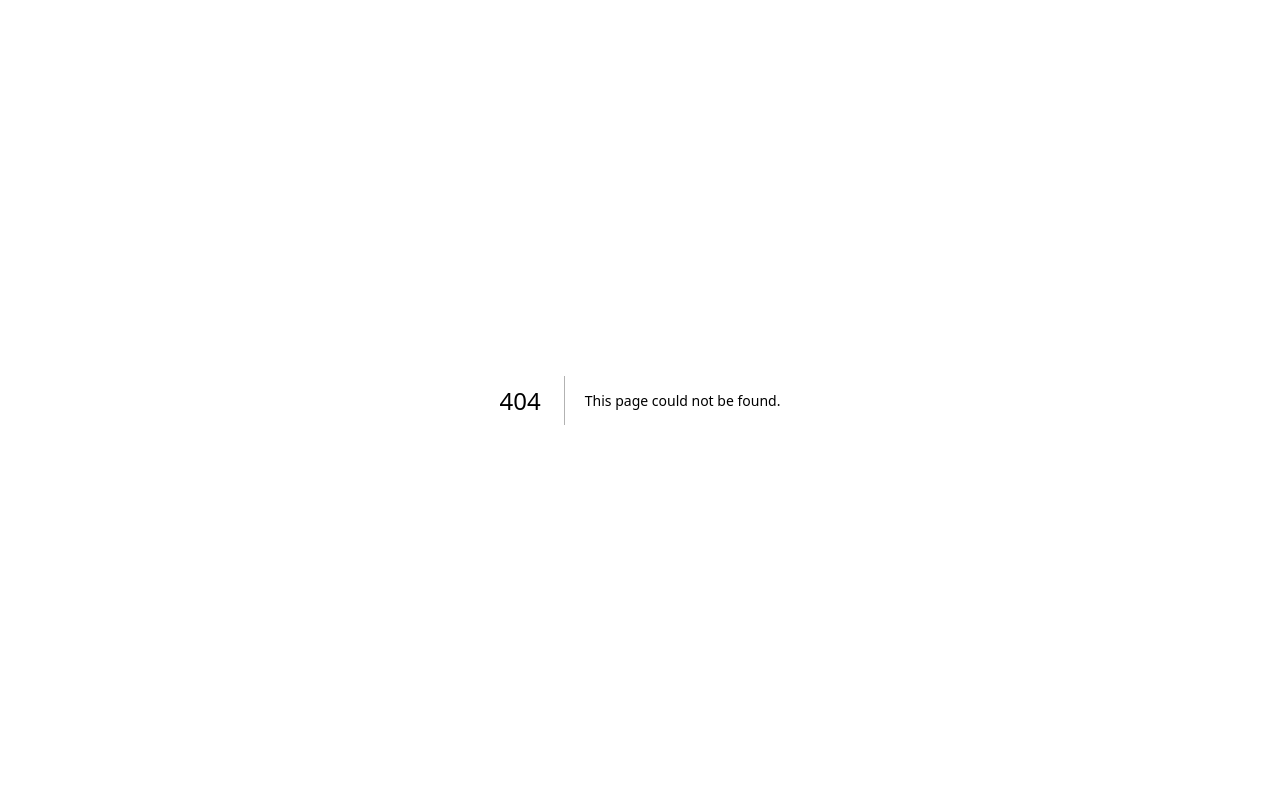
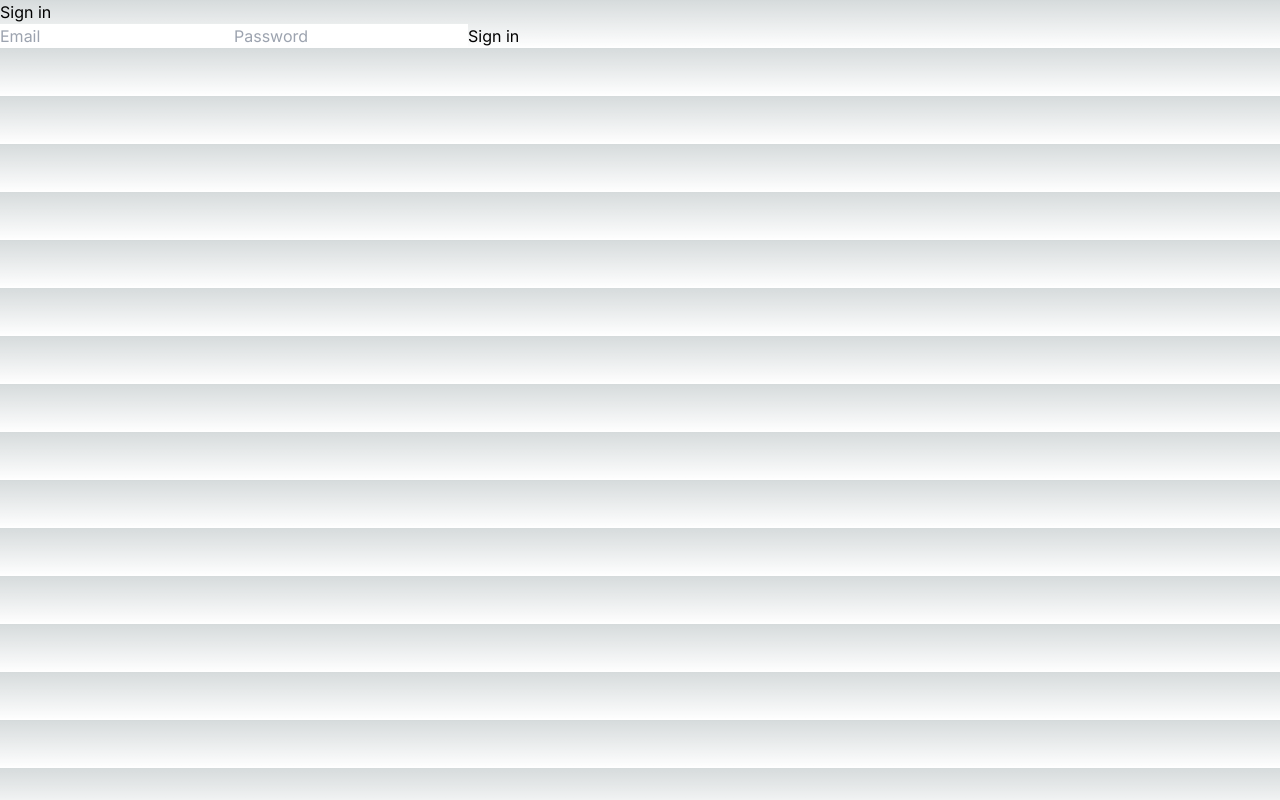
Before and after one commit to GalsenBoy/soigne_moi, a Next.js app: page /login in a window 1280 px wide. Before the commit this address had no page. Built offline with nearby package versions, Linux system fonts and the light colour scheme.

Commit message:
soigne moi init

```diff
--- /dev/null
+++ b/app/(auth)/login/page.tsx
@@ -0,0 +1,59 @@
+"use client";
+import React, { useState } from "react";
+
+export default function SignIn() {
+  const [email, setEmail] = useState("");
+  const [password, setPassword] = useState("");
+  const [error, setError] = useState(null);
+
+  const handleSubmit = async (e: any) => {
+    e.preventDefault();
+
+    try {
+      const response = await fetch("http://localhost:8000/auth/signin", {
+        method: "POST",
+        headers: {
+          "Content-Type": "application/json",
+        },
+        body: JSON.stringify({ email, password }),
+      });
+      if (!response.ok) {
+        const errorData = await response.json();
+        throw new Error(errorData.message);
+      }
+      const data = await response.json();
+      const token = data.access_token;
+      // Stockez le jeton d'accès dans un cookie sécurisé
+      document.cookie = `accessToken=${token}; path=/; Secure; SameSite=Strict`;
+      // Redirigez l'utilisateur vers la page d'accueil ou vers le profil
+      window.location.href = "/";
+    } catch (error: unknown) {
+      console.error("Error signing in:", error);
+      // setError(error);
+    }
+  };
+
+  return (
+    <div>
+      <h1>Sign in</h1>
+      <form onSubmit={handleSubmit} className="text-black">
+        <input
+          type="email"
+          name="email"
+          placeholder="Email"
+          value={email}
+          onChange={(e) => setEmail(e.target.value)}
+        />
+        <input
+          type="password"
+          name="password"
+          placeholder="Password"
+          value={password}
+          onChange={(e) => setPassword(e.target.value)}
+        />
+        <button type="submit">Sign in</button>
+      </form>
+      {error && <p>{error}</p>}
+    </div>
+  );
+}
```
